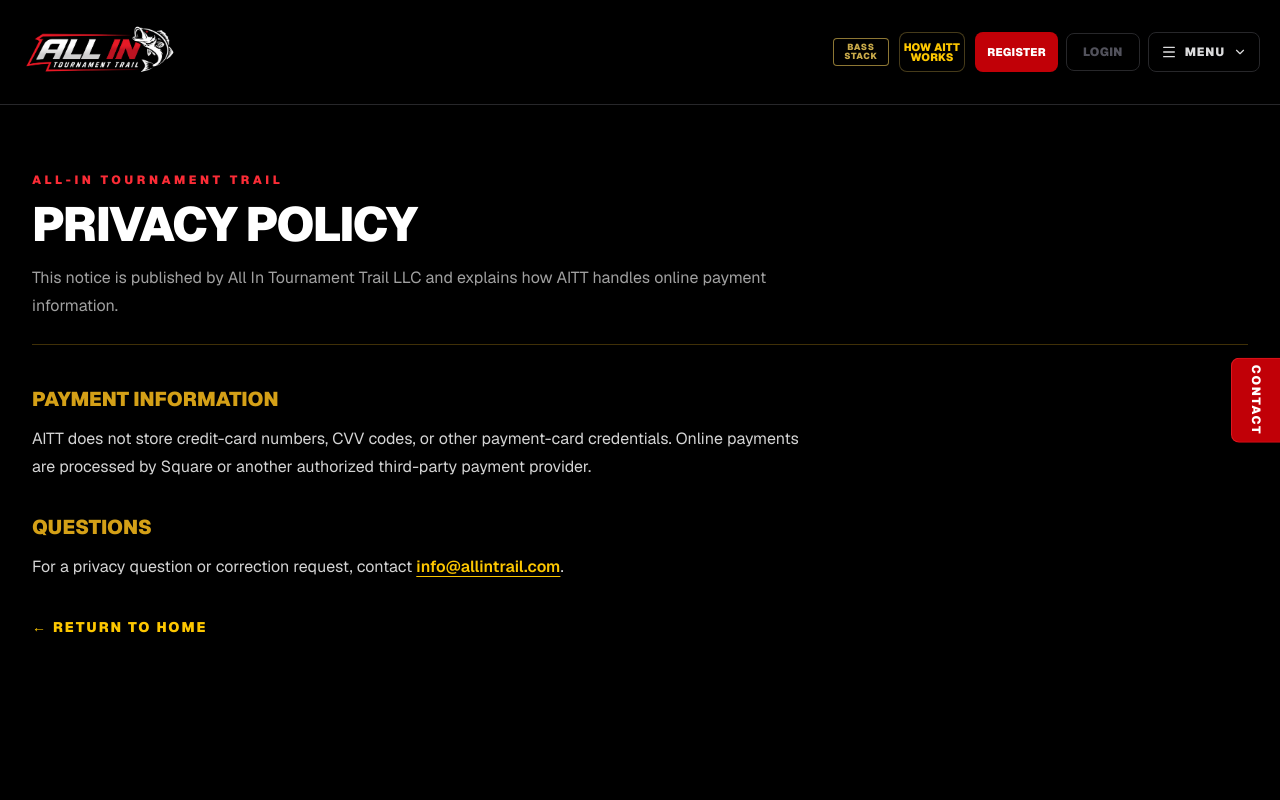
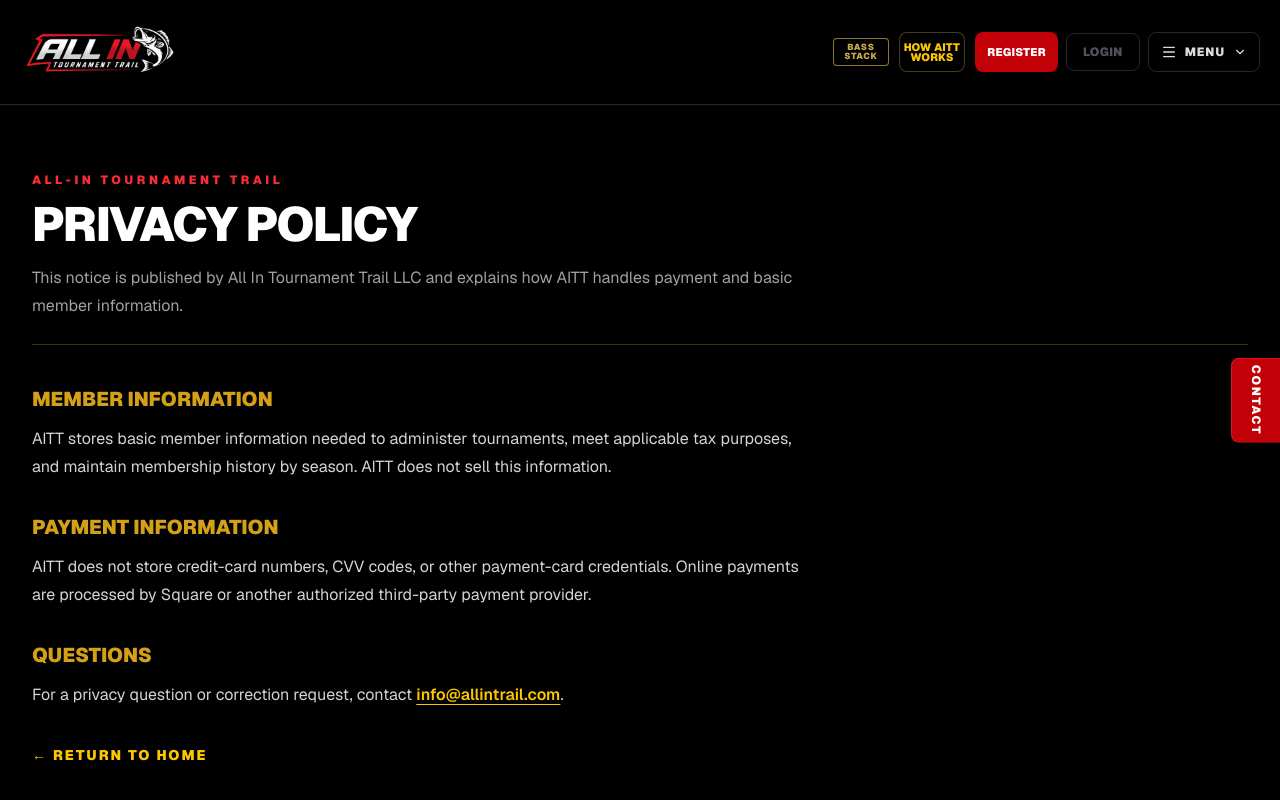
Before and after one commit to mikeshultz19/all-in-tournament-trail, a Next.js app: page /privacy in a window 1280 px wide. Shown: the top 800 px of the page. Built offline with nearby package versions, Linux system fonts and the light colour scheme.

Commit message:
Clarify privacy and postponement policy

```diff
--- a/app/faq/page.tsx
+++ b/app/faq/page.tsx
@@ -81,9 +81,9 @@ const faqSections: FaqSection[] = [
           "No. Once your tournament registration is completed, your Bronze, Silver, or Gold Pot selection is final for that tournament. You cannot upgrade, downgrade, or switch to another payout pot after registration.",
       },
       {
-        question: "Can I cancel my registration or receive a refund?",
+        question: "What happens if the tournament cannot be held as scheduled?",
         answer:
-          "No. Tournament registrations are final, and no cancellations or refunds will be issued. If you have questions, contact the Tournament Director before the tournament date.",
+          "Registrations are final. If weather or other conditions prevent the tournament from being held as scheduled, the Tournament Director may postpone or reschedule it. Registrations will normally carry forward to the rescheduled date. Refunds are not ordinarily issued solely because an event is postponed or rescheduled.",
       },
       {
         question: "Can I register on tournament morning?",
--- a/app/privacy/page.tsx
+++ b/app/privacy/page.tsx
@@ -6,7 +6,7 @@ import { PUBLIC_PAGE_CONTAINER } from "@/config/layout";
 
 export const metadata: Metadata = {
   title: "Privacy Policy",
-  description: "How All-In Tournament Trail handles online payment information.",
+  description: "How All-In Tournament Trail handles payment and basic member information.",
   alternates: { canonical: "/privacy" },
 };
 
@@ -24,11 +24,17 @@ export default function PrivacyPage() {
               Privacy Policy
             </h1>
             <p className="mt-4 max-w-3xl text-base leading-7 text-neutral-400">
-              This notice is published by All In Tournament Trail LLC and explains how AITT handles online payment information.
+              This notice is published by All In Tournament Trail LLC and explains how AITT handles payment and basic member information.
             </p>
           </header>
 
           <div className="max-w-3xl space-y-8 py-10 text-base leading-7 text-neutral-300">
+            <section>
+              <h2 className="text-xl font-black uppercase text-[#D4A017]">Member Information</h2>
+              <p className="mt-3">
+                AITT stores basic member information needed to administer tournaments, meet applicable tax purposes, and maintain membership history by season. AITT does not sell this information.
+              </p>
+            </section>
             <section>
               <h2 className="text-xl font-black uppercase text-[#D4A017]">Payment Information</h2>
               <p className="mt-3">
```
Also changed, not shown: 3 other files (tests, documents, lock files or other folders).
